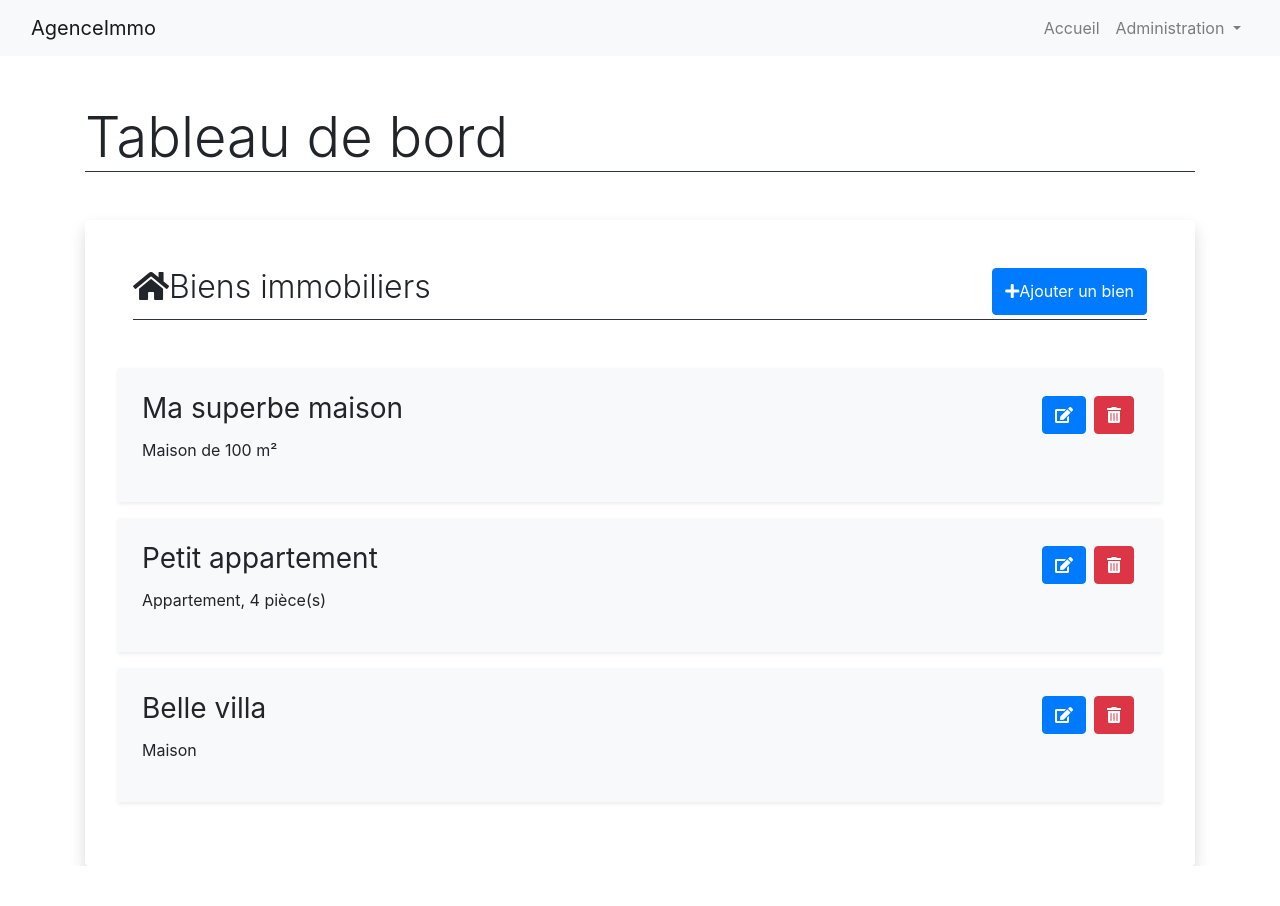
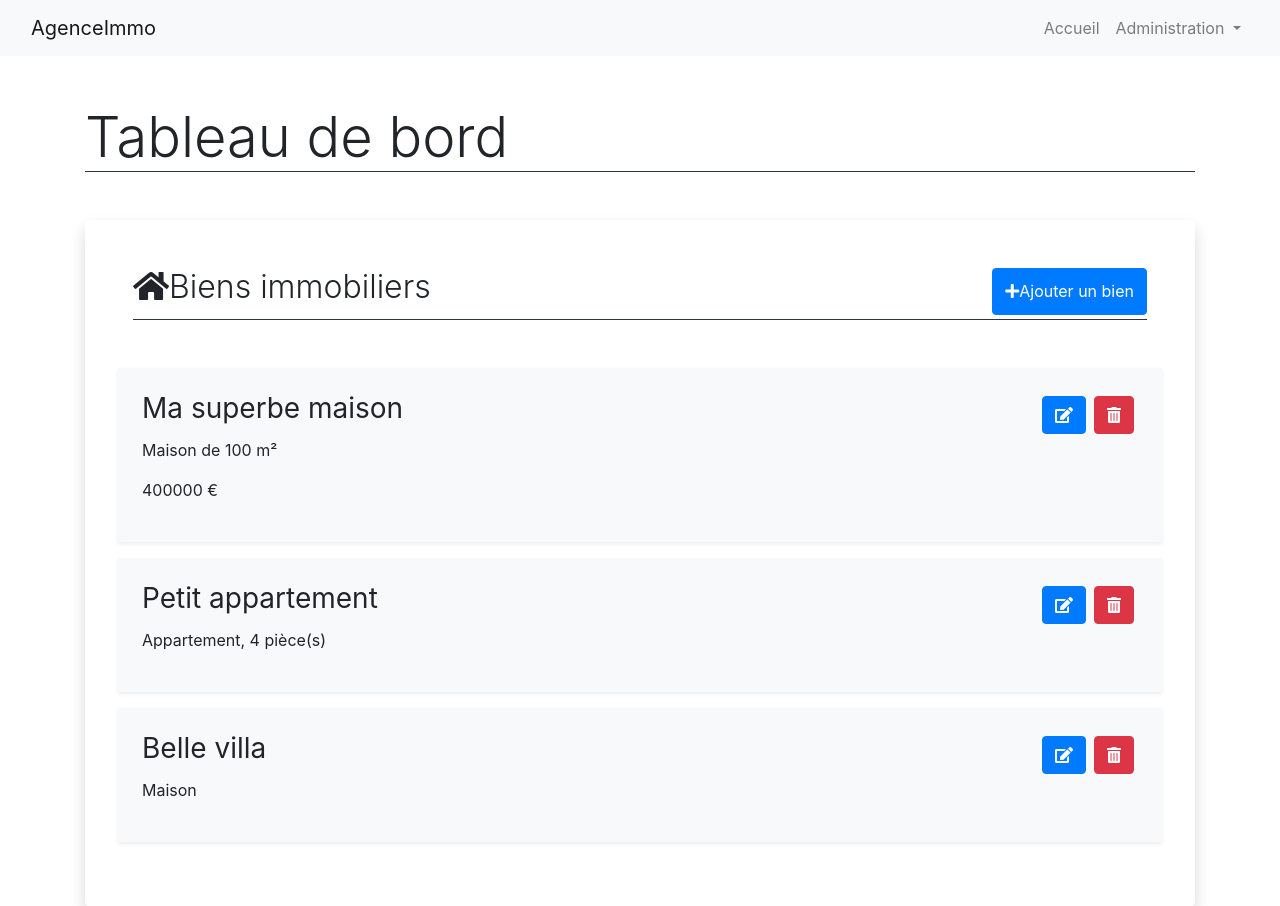
Before and after one commit to rpalvair/angular-formation, an Angular app in the folder monAgence/: page /admin/dashboard in a window 1280 px wide. Before the commit the page ends 866 px from the top, so only its background shows below. Built offline with nearby package versions, Linux system fonts and the light colour scheme.

Commit message:
feat : Display price

```diff
--- a/monAgence/src/app/admin/admin-properties/admin-properties.component.html
+++ b/monAgence/src/app/admin/admin-properties/admin-properties.component.html
@@ -21,6 +21,9 @@
       </div>
       <p>
           {{ property.category }}<span *ngIf="property.surface && property.surface !== ''"> de {{ property.surface }} m²</span><span *ngIf="property.rooms && property.rooms !== ''">, {{ property.rooms }} pièce(s)</span>
+      </p>
+      <p *ngIf="property.price && property.price !== ''">
+        {{ property.price }} €
       </p>
     </div>
   </div>
--- a/monAgence/src/app/services/properties.service.ts
+++ b/monAgence/src/app/services/properties.service.ts
@@ -15,7 +15,8 @@ export class PropertiesService {
       'title': 'Ma superbe maison',
       'category': 'Maison',
       'surface' : '100',
-      'forSale': false
+      'forSale': false,
+      'price' : 400000
     },
     {
       'title': 'Petit appartement',
```
